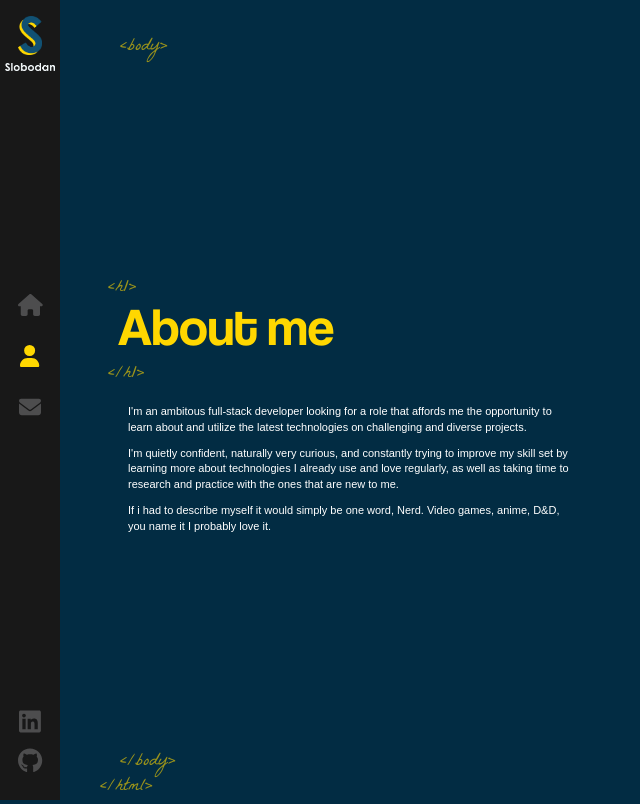
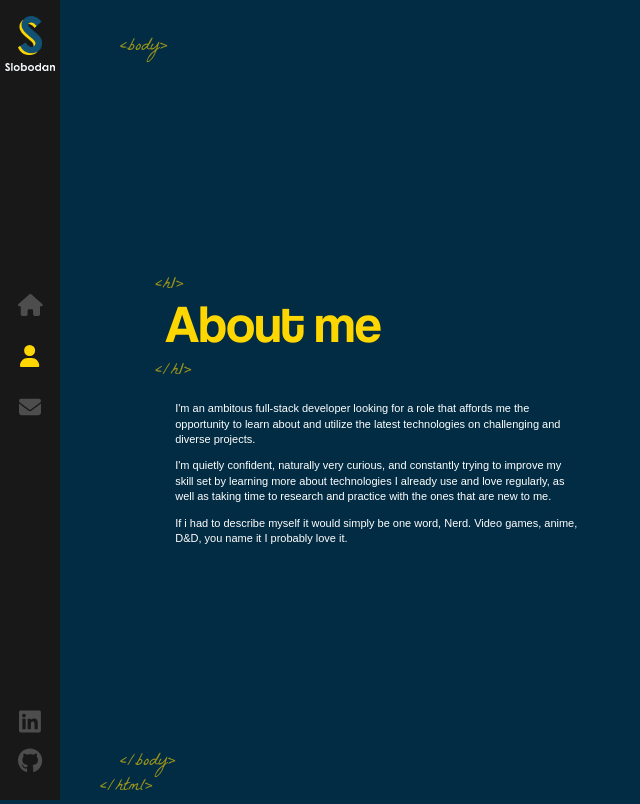
Before and after one commit to NathanPerrine/react_portfolio, a React (Create React App) app: page /about in a window 1280 px wide. Shown: the whole page, without its empty margins (0-640 px from the left). Built offline with nearby package versions, Linux system fonts and the light colour scheme.

Commit message:
.about-page width and left offset to not overlap navbar

```diff
--- a/src/components/Layout/index.scss
+++ b/src/components/Layout/index.scss
@@ -39,6 +39,8 @@
 }
 
 .about-page {
+    width: 90%;
+    left: 60px;
     .text-zone {
         position: absolute;
         left: 10%;
```
